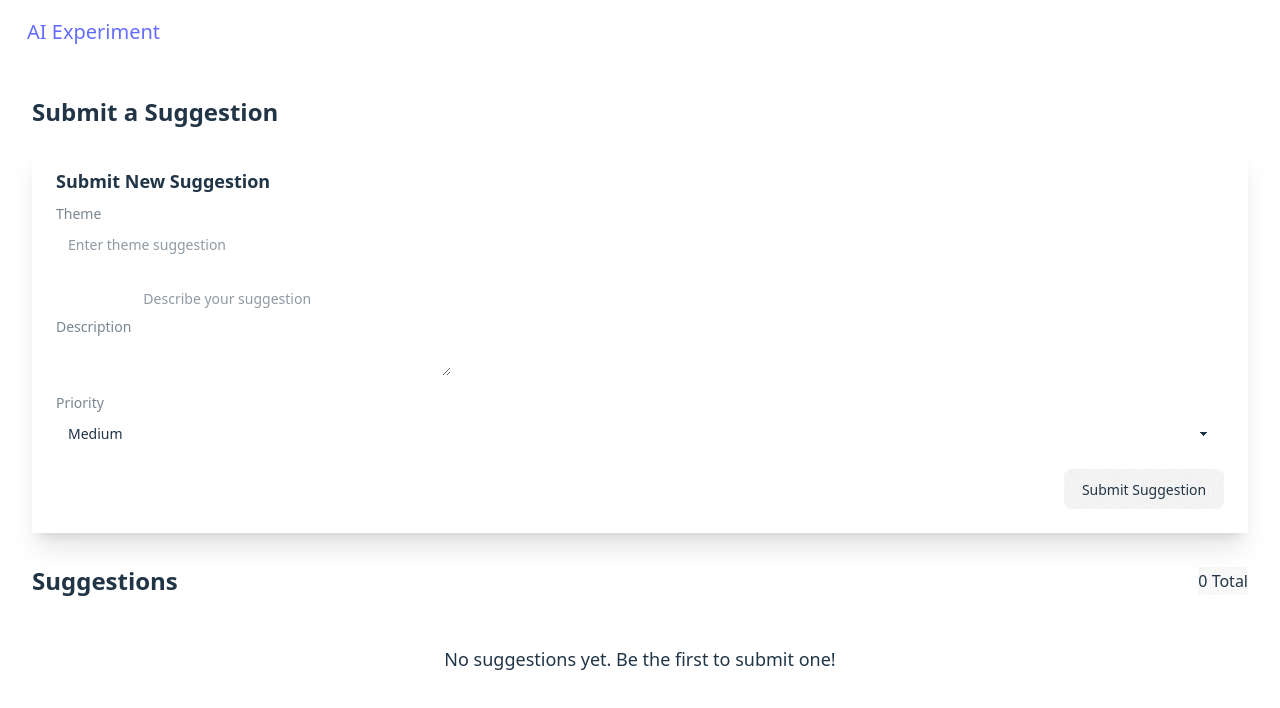
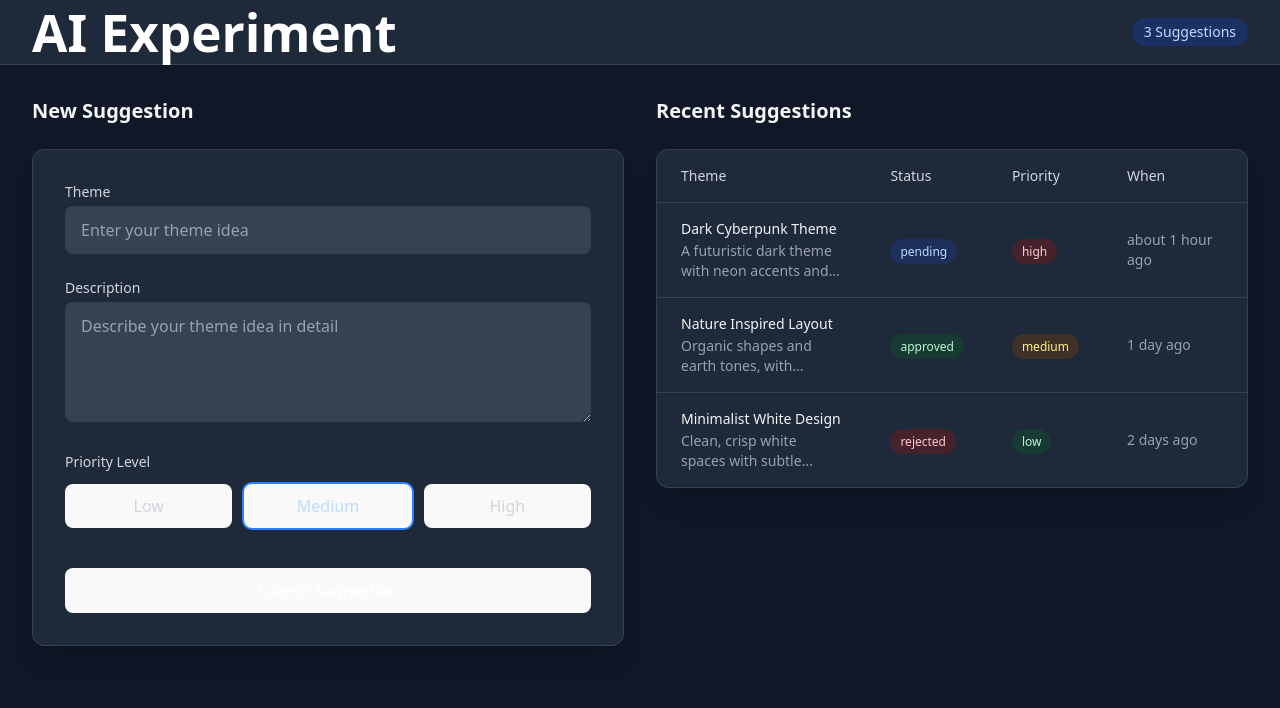
Before and after one commit to MRKrog/ai-experiment, a React (Vite) app in the folder ai-experiment-site/: page / in a window 1280 px wide. Shown: the top 708 px of the page. Built offline with nearby package versions, Linux system fonts and the light colour scheme.

Commit message:
Update theme to darker Matrix-inspired style with new DaisyUI syntax

```diff
--- a/ai-experiment-site/index.html
+++ b/ai-experiment-site/index.html
@@ -1,5 +1,5 @@
 <!doctype html>
-<html lang="en">
+<html lang="en" data-theme="cupcake">
   <head>
     <meta charset="UTF-8" />
     <link rel="icon" type="image/svg+xml" href="./vite.svg" />
--- a/ai-experiment-site/src/App.jsx
+++ b/ai-experiment-site/src/App.jsx
@@ -4,12 +4,41 @@ import SuggestionTable from './components/SuggestionTable';
 import { loadSuggestions, addSuggestion } from './utils/suggestionUtils';
 import './App.css';
 
+// Sample data for initial display
+const sampleSuggestions = [
+  {
+    id: 1,
+    theme: 'Dark Cyberpunk Theme',
+    description: 'A futuristic dark theme with neon accents and sci-fi inspired components. Perfect for modern applications.',
+    priority: 'high',
+    status: 'pending',
+    createdAt: new Date(Date.now() - 3600000).toISOString() // 1 hour ago
+  },
+  {
+    id: 2,
+    theme: 'Nature Inspired Layout',
+    description: 'Organic shapes and earth tones, with smooth animations mimicking natural movements.',
+    priority: 'medium',
+    status: 'approved',
+    createdAt: new Date(Date.now() - 86400000).toISOString() // 1 day ago
+  },
+  {
+    id: 3,
+    theme: 'Minimalist White Design',
+    description: 'Clean, crisp white spaces with subtle shadows and minimal color accents.',
+    priority: 'low',
+    status: 'rejected',
+    createdAt: new Date(Date.now() - 172800000).toISOString() // 2 days ago
+  }
+];
+
 function App() {
-  const [suggestions, setSuggestions] = useState([]);
+  const [suggestions, setSuggestions] = useState(sampleSuggestions);
 
   useEffect(() => {
     // Load suggestions from local storage on component mount
-    setSuggestions(loadSuggestions());
+    const stored = loadSuggestions();
+    setSuggestions(stored.length ? stored : sampleSuggestions);
   }, []);
 
   const handleSubmitSuggestion = (newSuggestion) => {
@@ -19,41 +48,51 @@ function App() {
   };
 
   return (
-    <div className="min-h-screen bg-base-100">
+    <div className="min-h-screen bg-gray-900">
       {/* Navbar */}
-      <div className="navbar bg-base-300">
+      <div className="bg-gray-800 border-b border-gray-700">
+        <div className="max-w-7xl mx-auto px-4 sm:px-6 lg:px-8">
+          <div className="flex justify-between h-16 items-center">
             <div className="flex-1">
-          <a className="btn btn-ghost normal-case text-xl">AI Experiment</a>
+              <h1 className="text-xl font-semibold text-white">AI Experiment</h1>
+            </div>
+            <div className="flex items-center">
+              <span className="bg-blue-900/50 text-blue-200 px-3 py-1 rounded-full text-sm font-medium">
+                {suggestions.length} Suggestions
+              </span>
+            </div>
+          </div>
         </div>
       </div>
 
       {/* Main Content */}
-      <div className="container mx-auto p-8">
-        <div className="grid grid-cols-1 gap-8">
+      <main className="max-w-7xl mx-auto px-4 sm:px-6 lg:px-8 py-8">
+        <div className="grid grid-cols-1 lg:grid-cols-2 gap-8">
           {/* Form Section */}
           <section>
-            <h2 className="text-2xl font-bold mb-4">Submit a Suggestion</h2>
+            <h2 className="text-xl font-semibold text-gray-100 mb-6">New Suggestion</h2>
+            <div className="sticky top-8">
               <SuggestionForm onSubmit={handleSubmitSuggestion} />
+            </div>
           </section>
 
           {/* Table Section */}
           <section>
-            <div className="flex justify-between items-center mb-4">
-              <h2 className="text-2xl font-bold">Suggestions</h2>
-              <span className="badge badge-primary badge-lg">
-                {suggestions.length} Total
-              </span>
-            </div>
+            <h2 className="text-xl font-semibold text-gray-100 mb-6">Recent Suggestions</h2>
+            <div className="bg-gray-800 rounded-xl shadow-xl border border-gray-700 overflow-hidden">
               {suggestions.length > 0 ? (
                 <SuggestionTable suggestions={suggestions} />
               ) : (
-              <div className="text-center py-8 bg-base-200 rounded-lg">
-                <p className="text-lg">No suggestions yet. Be the first to submit one!</p>
+                <div className="text-center py-12">
+                  <p className="text-sm text-gray-400">
+                    No suggestions yet. Be the first to submit one!
+                  </p>
                 </div>
               )}
+            </div>
           </section>
         </div>
-      </div>
+      </main>
     </div>
   );
 }
--- a/ai-experiment-site/src/components/SuggestionForm.jsx
+++ b/ai-experiment-site/src/components/SuggestionForm.jsx
@@ -19,54 +19,72 @@ const SuggestionForm = ({ onSubmit }) => {
   };
 
   return (
-    <div className="card bg-base-200 shadow-xl">
-      <div className="card-body">
-        <h2 className="card-title text-primary">Submit New Suggestion</h2>
-        <form onSubmit={handleSubmit} className="space-y-4">
-          <div className="form-control">
-            <label className="label">
-              <span className="label-text">Theme</span>
+    <div className="bg-gray-800 rounded-xl shadow-xl border border-gray-700">
+      <div className="p-8">
+        <form onSubmit={handleSubmit} className="space-y-6">
+          {/* Theme Input */}
+          <div>
+            <label className="block text-sm font-medium text-gray-300 mb-1">
+              Theme
             </label>
             <input
               type="text"
-              placeholder="Enter theme suggestion"
-              className="input input-bordered w-full"
+              placeholder="Enter your theme idea"
+              className="w-full px-4 py-3 rounded-lg bg-gray-700 border-gray-600 text-gray-100 placeholder-gray-400
+                focus:bg-gray-600 focus:outline-none focus:ring-2 focus:ring-blue-500 focus:border-transparent transition-all"
               value={suggestion.theme}
               onChange={(e) => setSuggestion({ ...suggestion, theme: e.target.value })}
               required
             />
           </div>
 
-          <div className="form-control">
-            <label className="label">
-              <span className="label-text">Description</span>
+          {/* Description Input */}
+          <div>
+            <label className="block text-sm font-medium text-gray-300 mb-1">
+              Description
             </label>
             <textarea
-              className="textarea textarea-bordered h-24"
-              placeholder="Describe your suggestion"
+              className="w-full px-4 py-3 rounded-lg bg-gray-700 border-gray-600 text-gray-100 placeholder-gray-400
+                focus:bg-gray-600 focus:outline-none focus:ring-2 focus:ring-blue-500 focus:border-transparent
+                transition-all min-h-[120px] resize-y"
+              placeholder="Describe your theme idea in detail"
               value={suggestion.description}
               onChange={(e) => setSuggestion({ ...suggestion, description: e.target.value })}
               required
             ></textarea>
           </div>
 
-          <div className="form-control">
-            <label className="label">
-              <span className="label-text">Priority</span>
+          {/* Priority Selection */}
+          <div>
+            <label className="block text-sm font-medium text-gray-300 mb-3">
+              Priority Level
             </label>
-            <select
-              className="select select-bordered w-full"
-              value={suggestion.priority}
-              onChange={(e) => setSuggestion({ ...suggestion, priority: e.target.value })}
-            >
-              <option value="low">Low</option>
-              <option value="medium">Medium</option>
-              <option value="high">High</option>
-            </select>
+            <div className="flex gap-3">
+              {['low', 'medium', 'high'].map((priority) => (
+                <button
+                  key={priority}
+                  type="button"
+                  className={`flex-1 px-4 py-2.5 rounded-lg font-medium text-sm capitalize transition-all
+                    ${suggestion.priority === priority
+                      ? 'bg-blue-900/50 text-blue-200 ring-2 ring-blue-500'
+                      : 'bg-gray-700 text-gray-300 hover:bg-gray-600'
+                    }`}
+                  onClick={() => setSuggestion({ ...suggestion, priority })}
+                >
+                  {priority}
+                </button>
+              ))}
+            </div>
           </div>
 
-          <div className="card-actions justify-end">
-            <button type="submit" className="btn btn-primary">
+          {/* Submit Button */}
+          <div className="pt-4">
+            <button
+              type="submit"
+              className="w-full bg-blue-600 text-white rounded-lg px-4 py-3 font-medium
+                hover:bg-blue-700 focus:outline-none focus:ring-2 focus:ring-blue-500 focus:ring-offset-2
+                focus:ring-offset-gray-800 transition-colors"
+            >
               Submit Suggestion
             </button>
           </div>
--- a/ai-experiment-site/src/components/SuggestionTable.jsx
+++ b/ai-experiment-site/src/components/SuggestionTable.jsx
@@ -3,50 +3,60 @@ import { formatDistanceToNow } from 'date-fns';
 const SuggestionTable = ({ suggestions }) => {
   const getPriorityBadgeClass = (priority) => {
     const classes = {
-      low: 'badge-success',
-      medium: 'badge-warning',
-      high: 'badge-error'
+      low: 'bg-green-900/40 text-green-200',
+      medium: 'bg-yellow-900/40 text-yellow-200',
+      high: 'bg-red-900/40 text-red-200'
     };
-    return `badge ${classes[priority] || 'badge-ghost'}`;
+    return `px-2.5 py-1 rounded-full text-xs font-medium ${classes[priority] || 'bg-gray-700 text-gray-300'}`;
   };
 
   const getStatusBadgeClass = (status) => {
     const classes = {
-      pending: 'badge-info',
-      approved: 'badge-success',
-      rejected: 'badge-error'
+      pending: 'bg-blue-900/40 text-blue-200',
+      approved: 'bg-green-900/40 text-green-200',
+      rejected: 'bg-red-900/40 text-red-200'
     };
-    return `badge ${classes[status] || 'badge-ghost'}`;
+    return `px-2.5 py-1 rounded-full text-xs font-medium ${classes[status] || 'bg-gray-700 text-gray-300'}`;
   };
 
   return (
-    <div className="overflow-x-auto bg-base-200 rounded-lg shadow-xl">
-      <table className="table table-zebra w-full">
+    <div className="overflow-x-auto">
+      <table className="w-full">
         <thead>
-          <tr>
-            <th>Theme</th>
-            <th>Description</th>
-            <th>Priority</th>
-            <th>Status</th>
-            <th>Submitted</th>
+          <tr className="border-b border-gray-700">
+            <th className="text-left py-4 px-6 text-sm font-medium text-gray-300">Theme</th>
+            <th className="text-left py-4 px-6 text-sm font-medium text-gray-300 w-28">Status</th>
+            <th className="text-left py-4 px-6 text-sm font-medium text-gray-300 w-28">Priority</th>
+            <th className="text-left py-4 px-6 text-sm font-medium text-gray-300 w-36">When</th>
           </tr>
         </thead>
-        <tbody>
+        <tbody className="divide-y divide-gray-700">
           {suggestions.map((suggestion) => (
-            <tr key={suggestion.id}>
-              <td className="font-medium">{suggestion.theme}</td>
-              <td className="max-w-md truncate">{suggestion.description}</td>
-              <td>
+            <tr
+              key={suggestion.id}
+              className="hover:bg-gray-700/50 transition-colors cursor-pointer"
+            >
+              <td className="py-4 px-6">
+                <div className="flex flex-col">
+                  <span className="text-sm font-medium text-gray-100">
+                    {suggestion.theme}
+                  </span>
+                  <span className="text-sm text-gray-400 line-clamp-2 mt-0.5">
+                    {suggestion.description}
+                  </span>
+                </div>
+              </td>
+              <td className="py-4 px-6">
+                <span className={getStatusBadgeClass(suggestion.status)}>
+                  {suggestion.status}
+                </span>
+              </td>
+              <td className="py-4 px-6">
                 <span className={getPriorityBadgeClass(suggestion.priority)}>
                   {suggestion.priority}
                 </span>
               </td>
-              <td>
-                <span className={getStatusBadgeClass(suggestion.status)}>
-                  {suggestion.status}
-                </span>
-              </td>
-              <td className="text-sm">
+              <td className="py-4 px-6 text-sm text-gray-400">
                 {formatDistanceToNow(new Date(suggestion.createdAt), { addSuffix: true })}
               </td>
             </tr>
```
Also changed, not shown: ai-experiment-site/src/App.css (+31 -12 lines). Lines whose indentation alone changed are shown as unchanged.
